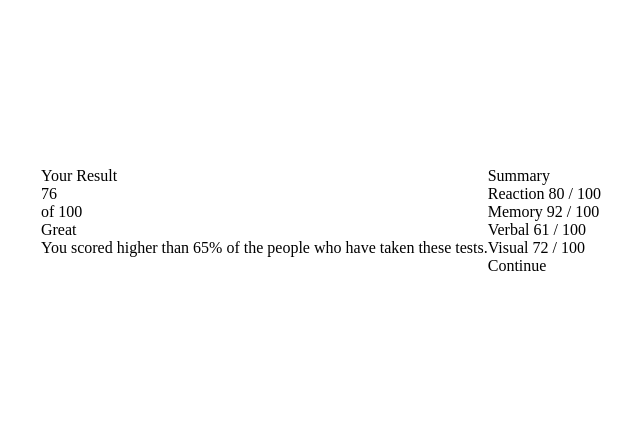
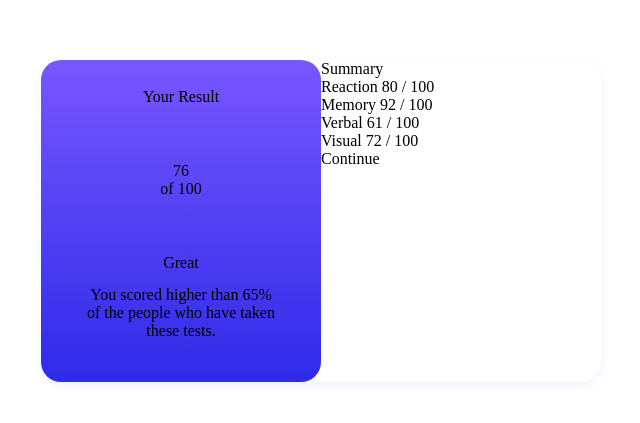
Before and after one commit to PongpolR/results-summary-component, a plain HTML site: page index.html in a window 1280 px wide. Shown: the part 147-570 px from the top of the page, without its empty margins (319-959 px from the left). Drawn offline with Linux system fonts and the light colour scheme.

Commit message:
add box shadow and radius

```diff
--- a/index.html
+++ b/index.html
@@ -14,12 +14,40 @@
       display:flex;
       flex-direction:column; justify-content:center;
       min-height:90vh;
+      background-color: hsl(0, 0%, 100%);
     }
     .attribution { font-size: 11px; text-align: center; }
     .attribution a { color: hsl(228, 45%, 44%); }
     .card {
       display: flex;
       margin: auto;
+      box-shadow: 0 3px 10px hsl(221, 100%, 96%);
+      border-radius: 20px;
+    }
+    .left-side {
+      width: 50%;
+      text-align: center;
+      background-image: linear-gradient(hsl(252, 100%, 67%), hsl(241, 81%, 54%));
+      border-radius: 20px;
+    }
+    .title-left {
+      margin-top: 10%;
+      margin-bottom: 10%;
+    }
+    .score {
+      margin-top: 20%;
+      margin-bottom: 20%;
+    }
+    .result {
+      margin-bottom: 5%;
+    }
+    .description {
+      margin: 0 15% 15% 15%;
+    }
+    .right-side {
+      width: 50%;
+      background-color: hsl(0, 0%, 100%);
+      border-radius: 20px;
     }
   </style>
 </head>
```
